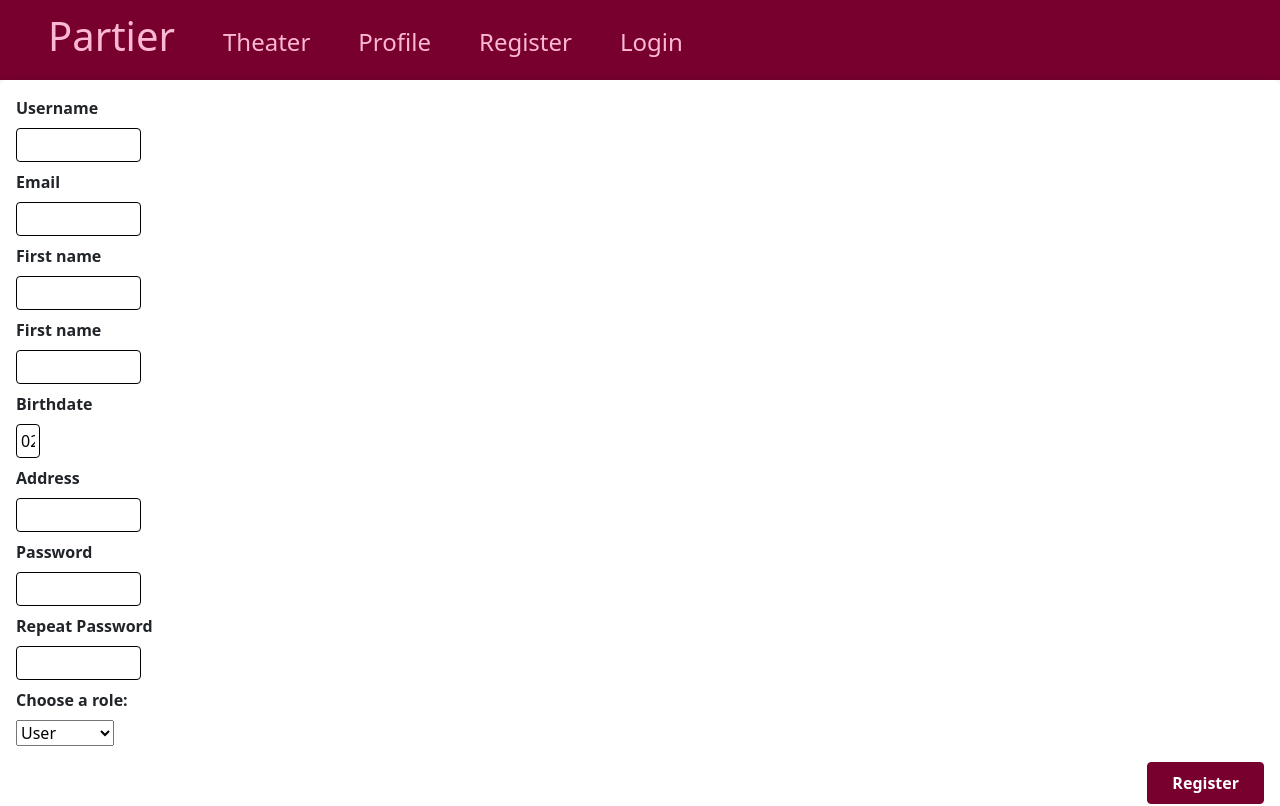
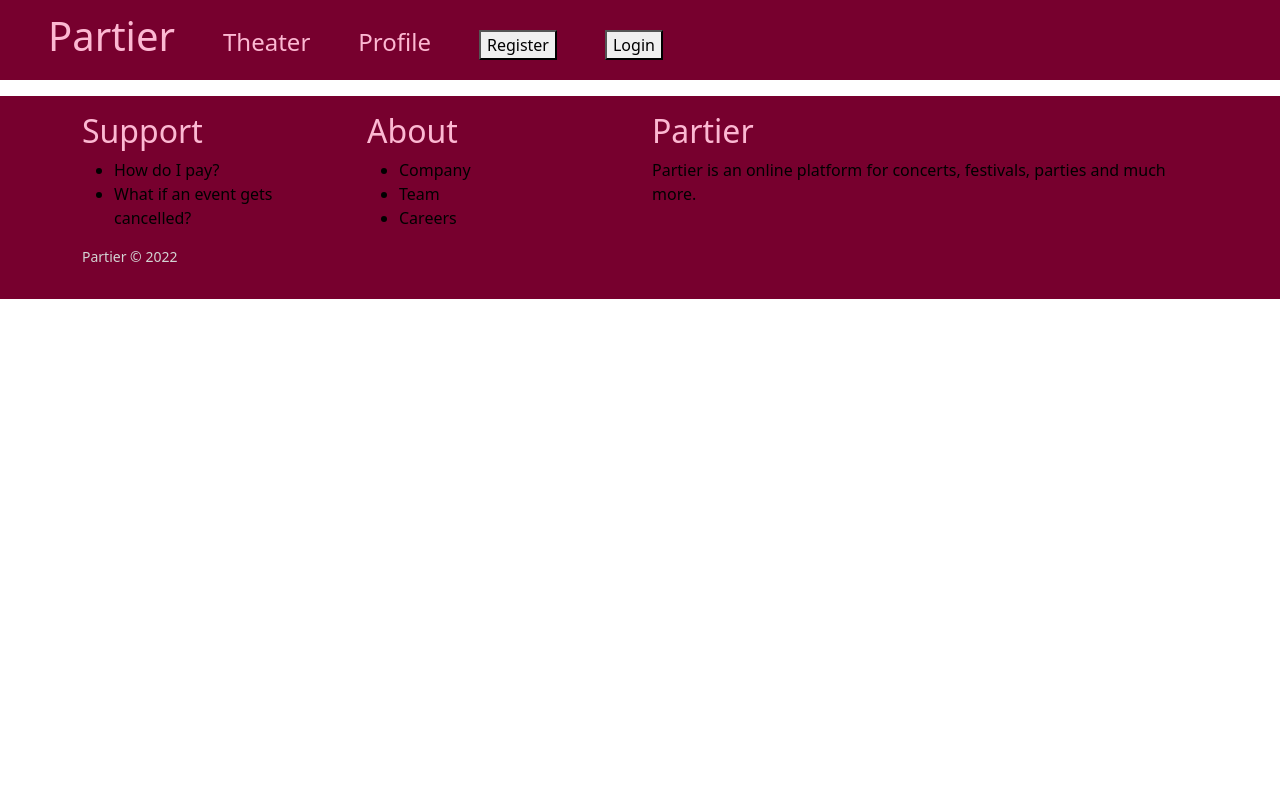
Before and after one commit to razvan6518/partier, a React (Create React App) app in the folder client/: page /register in a window 1280 px wide. Shown: the top 806 px of the page. Built offline with nearby package versions, Linux system fonts and the light colour scheme.

Commit message:
Add CSS to login register forms

```diff
--- a/client/package.json
+++ b/client/package.json
@@ -3,11 +3,12 @@
   "version": "0.1.0",
   "private": true,
   "dependencies": {
-    "jotai": "^1.3.1",
     "@testing-library/jest-dom": "^5.16.1",
     "@testing-library/react": "^12.1.2",
     "@testing-library/user-event": "^13.5.0",
     "bootstrap": "^5.1.3",
+    "jotai": "^1.3.1",
+    "node-sass": "^7.0.1",
     "react": "^17.0.2",
     "react-datepicker": "^4.6.0",
     "react-dom": "^17.0.2",
--- a/client/src/App.js
+++ b/client/src/App.js
@@ -5,7 +5,6 @@ import Theater from "./pages/Theater";
 import AllEvents from "./pages/AllEvents";
 import FooterPage from "./components/layout/Footer";
 import Event from "./pages/Event";
-import LoginPage from "./pages/Login";
 import RegisterPage from "./pages/Register";
 import AddEvent from "./pages/AddEvent";
 import UserProfilePage from "./pages/UserProfile";
@@ -20,7 +19,6 @@ function App() {
                 <Route path="/theater" element={<Theater/>} exact/>
                 <Route path="/profile" element={<UserProfilePage/>} exact/>
                 <Route path="/register" element={<RegisterPage/>} exact/>
-                <Route path="/login" element={<LoginPage/>} exact/>
                 <Route path="/add-event" element={<AddEvent/>} exact/>
             </Routes>
             <FooterPage/>
--- /dev/null
+++ b/client/src/components/layout/Login.css
@@ -0,0 +1,194 @@
+html {
+    height: 100%;
+}
+
+/*body {*/
+/*    margin:0;*/
+/*    padding:0;*/
+/*    font-family: sans-serif;*/
+/*    background: linear-gradient(#141e30, #243b55);*/
+/*}*/
+
+.login-box {
+    position: absolute;
+    top: 50%;
+    left: 50%;
+    width: 400px;
+    padding: 40px;
+    transform: translate(-50%, -50%);
+    background: rgba(0, 0, 0, 0.73);
+    box-sizing: border-box;
+    box-shadow: 0 15px 25px rgba(0, 0, 0, .6);
+    border-radius: 10px;
+}
+
+.login-box h2 {
+    margin: 0 0 30px;
+    padding: 0;
+    color: #fff;
+    text-align: center;
+}
+
+.login-box .user-box {
+    position: relative;
+}
+
+.login-box .user-box input {
+    width: 100%;
+    padding: 10px 0;
+    font-size: 16px;
+    color: #fff;
+    margin-bottom: 30px;
+    border: none;
+    border-bottom: 1px solid #fff;
+    outline: none;
+    background: transparent;
+}
+
+.login-box .user-box label {
+    position: absolute;
+    top: 0;
+    left: 0;
+    padding: 10px 0;
+    font-size: 16px;
+    color: #fff;
+    pointer-events: none;
+    transition: .5s;
+}
+
+.login-box .user-box input:focus ~ label,
+.login-box .user-box input:valid ~ label {
+    top: -20px;
+    left: 0;
+    color: #03e9f4;
+    font-size: 12px;
+}
+
+.login-box form a {
+    position: relative;
+    display: inline-block;
+    padding: 10px 20px;
+    color: #03e9f4;
+    font-size: 16px;
+    text-decoration: none;
+    text-transform: uppercase;
+    overflow: hidden;
+    transition: .5s;
+    margin-top: 40px;
+    letter-spacing: 4px
+}
+
+.login-box a:hover {
+    background: #03e9f4;
+    color: #fff;
+    border-radius: 5px;
+    box-shadow: 0 0 5px #03e9f4,
+    0 0 25px #03e9f4,
+    0 0 50px #03e9f4,
+    0 0 100px #03e9f4;
+}
+
+.login-box a span {
+    position: absolute;
+    display: block;
+}
+
+.login-box a span:nth-child(1) {
+    top: 0;
+    left: -100%;
+    width: 100%;
+    height: 2px;
+    background: linear-gradient(90deg, transparent, #03e9f4);
+    animation: btn-anim1 1s linear infinite;
+}
+
+
+a.disabled {
+    pointer-events: none;
+    cursor: default;
+}
+.wrong-input {
+    color: #ff0000 !important;
+}
+
+.wrong-input:nth-child(1) {
+    background: linear-gradient(90deg, transparent, #ff0000) !important;
+}
+
+.wrong-input:nth-child(2) {
+    background: linear-gradient(180deg, transparent, #ff0000) !important;
+}
+
+.wrong-input:nth-child(3) {
+    background: linear-gradient(270deg, transparent, #ff0000) !important;
+}
+
+.wrong-input:nth-child(4) {
+    background: linear-gradient(360deg, transparent, #ff0000) !important;
+}
+
+@keyframes btn-anim1 {
+    0% {
+        left: -100%;
+    }
+    50%, 100% {
+        left: 100%;
+    }
+}
+
+.login-box a span:nth-child(2) {
+    top: -100%;
+    right: 0;
+    width: 2px;
+    height: 100%;
+    background: linear-gradient(180deg, transparent, #03e9f4);
+    animation: btn-anim2 1s linear infinite;
+    animation-delay: .25s
+}
+
+@keyframes btn-anim2 {
+    0% {
+        top: -100%;
+    }
+    50%, 100% {
+        top: 100%;
+    }
+}
+
+.login-box a span:nth-child(3) {
+    bottom: 0;
+    right: -100%;
+    width: 100%;
+    height: 2px;
+    background: linear-gradient(270deg, transparent, #03e9f4);
+    animation: btn-anim3 1s linear infinite;
+    animation-delay: .5s
+}
+
+@keyframes btn-anim3 {
+    0% {
+        right: -100%;
+    }
+    50%, 100% {
+        right: 100%;
+    }
+}
+
+.login-box a span:nth-child(4) {
+    bottom: -100%;
+    left: 0;
+    width: 2px;
+    height: 100%;
+    background: linear-gradient(360deg, transparent, #03e9f4);
+    animation: btn-anim4 1s linear infinite;
+    animation-delay: .75s
+}
+
+@keyframes btn-anim4 {
+    0% {
+        bottom: -100%;
+    }
+    50%, 100% {
+        bottom: 100%;
+    }
+}
--- a/client/src/components/layout/LoginForm.js
+++ b/client/src/components/layout/LoginForm.js
@@ -1,10 +1,54 @@
 import {useRef} from "react";
-import Card from "../ui/Card";
-import classes from "./LoginFrom.module.css";
+import "./Login.css";
 
 function LoginForm(props) {
     const usernameInputRef = useRef();
     const passwordInputRef = useRef();
+
+    function LoginHandler(user) {
+        const myHeaders = new Headers();
+        myHeaders.append("Content-Type", "application/x-www-form-urlencoded");
+
+        const urlencoded = new URLSearchParams();
+        urlencoded.append("username", user.username);
+        urlencoded.append("password", user.password);
+
+        const requestOptions = {
+            method: 'POST',
+            headers: myHeaders,
+            body: urlencoded,
+            redirect: 'follow'
+        };
+
+        fetch("http://localhost:5000/login", requestOptions)
+            .then(response => response.text())
+            .then(result => {
+                result = JSON.parse(result);
+                window.localStorage.setItem("token", result.access_token);
+
+                const myHeaders = new Headers();
+
+                const requestOptions = {
+                    method: 'GET',
+                    headers: myHeaders,
+                    redirect: 'follow'
+                };
+
+                fetch("http://localhost:5000/api/users/name/"+user.username, requestOptions)
+                    .then(response => response.text())
+                    .then(result => {
+                        console.log("user fetch: ",result);
+                        localStorage.setItem("user", result);
+                        window.location.href = '/';
+                    })
+                    .catch(error => console.log('error', error));
+            })
+            .catch(error => {
+                    console.log('error', error)
+                    console.log("Wrong username or password !")
+                }
+            );
+    }
 
     function submitHandler(user) {
         user.preventDefault();
@@ -14,24 +58,39 @@ function LoginForm(props) {
 
         const userItem = {"username": enteredUsername, "password": enteredPassword}
 
-        props.onAuthUser(userItem)
+        LoginHandler(userItem);
     }
 
-    return (<Card>
-        <form className={classes.form} onSubmit={submitHandler}>
-            <div className={classes.control}>
-                <label htmlFor="username">Username</label>
-                <input type="username" required id="email" ref={usernameInputRef}/>
-            </div>
-            <div className={classes.control}>
-                <label htmlFor="password">Password</label>
-                <input type="password" required id="password" ref={passwordInputRef}/>
-            </div>
-            <div className={classes.actions}>
-                <button>Login</button>
-            </div>
-        </form>
-    </Card>)
+    if (!props.show){
+        return null;
+    }
+
+    return (<>
+        <div className="login-box">
+            <h2>Login</h2>
+            <form>
+                <div className="user-box">
+                    <input type="text" name="" required=""  ref={usernameInputRef}/>
+                        <label>Username</label>
+                </div>
+                <div className="user-box">
+                    <input type="password" name="" required="" ref={passwordInputRef}/>
+                        <label>Password</label>
+                </div>
+                <a href="#" onClick={submitHandler}>
+                    <span></span>
+                    <span></span>
+                    <span></span>
+                    <span></span>
+                    Submit
+                </a>
+                <a href="#" onClick={props.onClose}>
+                    X
+                </a>
+            </form>
+        </div>
+        </>
+    )
 }
 
 export default LoginForm;
--- a/client/src/components/layout/NavigationBar.js
+++ b/client/src/components/layout/NavigationBar.js
@@ -2,12 +2,12 @@ import {Link} from 'react-router-dom';
 import classes from './NavigationBar.module.css'
 import {useAtom} from "jotai";
 import {USER_ID} from "../STORE";
+import {useState} from "react";
+import LoginForm from "./LoginForm";
+import RegisterForm from "./RegisterFrom";
 
 function NavigationBar() {
 
-    // let userOrganiser = false;
-    // const [userId, setUserId] = useAtom(USER_ID);
-    // console.log("userID: " ,userId);
     let username = null;
     let role = null;
     try {
@@ -17,25 +17,8 @@ function NavigationBar() {
     } catch {
     }
 
-    // console.log("----->", username)
-    // console.log("----->",localStorage.getItem("user"));
-
-    // const myHeaders = new Headers();
-    // myHeaders.append("Authorization", "Bearer "+localStorage.getItem("token"));
-    //
-    // const requestOptions = {
-    //     method: 'GET',
-    //     headers: myHeaders,
-    //     redirect: 'follow'
-    // };
-    //
-    // fetch("http://localhost:5000/api/user/organiser", requestOptions)
-    //     .then(response => response.text())
-    //     .then(result => {
-    //         console.log("res: ", result)
-    //         // userOrganiser = result
-    //     })
-    //     .catch(error => console.log("error: ", error));
+    const [showLogin, setShowLogin] = useState(false);
+    const [showRegister, setShowRegister] = useState(false);
 
     return (
         <header className={classes.header}>
@@ -57,11 +40,13 @@ function NavigationBar() {
                     </li>
                     {username == null &&
                         <li>
-                            <Link to='/register'>Register</Link>
+                            <button onClick={() => setShowRegister(true)}>Register</button>
+                            <RegisterForm onClose={() => setShowRegister(false)} show={showRegister}/>
                         </li>}
                     {username == null &&
                         <li>
-                            <Link to='/login'>Login</Link>
+                            <button onClick={() => setShowLogin(true)}>Login</button>
+                            <LoginForm onClose={() => setShowLogin(false)} show={showLogin}/>
                         </li>
                     }
                     {role == 'ROLE_ORGANISER'&&
@@ -72,6 +57,7 @@ function NavigationBar() {
                 </ul>
             </nav>
         </header>
+
     )
 }
 
--- a/client/src/components/layout/RegisterFrom.js
+++ b/client/src/components/layout/RegisterFrom.js
@@ -1,98 +1,131 @@
-import {useRef} from "react";
-import DatePicker from "react-datepicker";
-import "react-datepicker/dist/react-datepicker.css";
 import {useState} from "react";
-
+import "./Login.css";
 import Card from "../ui/Card";
-import classes from "./LoginFrom.module.css";
 
 
 function RegisterForm(props) {
 
     const [password, setPassword] = useState("");
     const [repeatPassword, setRepeatPassword] = useState("");
-    const [firstName, setFirstName] = useState("");
-    const [lastName, setLastName] = useState("");
     const [email, setEmail] = useState("");
-    const [birthdate, setBirthdate] = useState(new Date());
-    const [address, setAddress] = useState("");
     const [username, setUsername] = useState("");
     const [role, setRole] = useState("ROLE_USER");
 
     (function () {
+        // TODO: add check for email(format, not in DB), username(a-z A-Z, not in DB) length etc...
+        let wrongInput = false;
+        if (email === "" || username === "") {
+            wrongInput = true;
+        }
+
         if (password !== "" && repeatPassword !== "") {
-            const regButton = document.querySelector("#registerButton");
-            if (password !== repeatPassword) {
+            if (password !== repeatPassword || wrongInput) {
                 console.log("no match");
-                regButton.disabled = true;
+                document.querySelector("#top-line").className = "wrong-input";
+                document.querySelector("#right-line").className = "wrong-input";
+                document.querySelector("#bottom-line").className = "wrong-input";
+                document.querySelector("#left-line").className = "wrong-input";
+                document.querySelector("#submit").className = "wrong-input";
+                document.querySelector("#submit").classList.add("disabled");
             } else {
-                regButton.disabled = false;
                 console.log("match");
+                document.querySelector("#top-line").className = "";
+                document.querySelector("#right-line").className = "";
+                document.querySelector("#bottom-line").className = "";
+                document.querySelector("#left-line").className = "";
+                document.querySelector("#submit").className = "";
             }
         }
-    }) ();
+    })();
+
+    async function RegisterHandler(user) {
+
+        let myHeaders = new Headers();
+        myHeaders.append("Content-Type", "application/json");
+
+        /** use in profile editor **/
+            // const date = user.birthdate;
+            // const now_utc =  Date.UTC(date.getUTCFullYear(), date.getUTCMonth(), date.getUTCDate(),
+            //     date.getUTCHours(), date.getUTCMinutes(), date.getUTCSeconds()).toString();
+
+        let raw = JSON.stringify({
+                "email": user.email,
+                "username": user.username,
+                "password": user.password,
+                "roles": [user.role]
+            });
+
+        let requestOptions = {
+            method: 'POST',
+            headers: myHeaders,
+            body: raw,
+            redirect: 'follow'
+        };
+
+        fetch("http://localhost:5000/api/user/save", requestOptions)
+            .then(response => response.text())
+            .then(result => {
+                window.location.href = '/';
+            })
+            .catch(error => console.log('error', error));
+
+    }
 
     function submitHandler(user) {
         user.preventDefault();
         const userItem = {
             "username": username,
             "email": email,
-            "firstName": firstName,
-            "lastName": lastName,
-            "birthdate": birthdate,
-            "address": address,
             "role": role,
             "password": password,
             "repeatedPassword": repeatPassword
         };
-        props.onRegisterUser(userItem);
+        RegisterHandler(userItem);
     }
 
+    if (!props.show)
+        return null;
+
+    // TODO: make role selector look good
     return (<Card>
-        <form className={classes.form} onSubmit={submitHandler}>
-            <div className={classes.control}>
-                <label htmlFor="username">Username</label>
-                <input type="username" required id="username" onChange={event => setUsername(event.target.value)}/>
+        <div className="login-box">
+            <h2>Login</h2>
+            <form>
+                <div className="user-box">
+                    <input type="text" name="" required="" onChange={event => setUsername(event.target.value)}/>
+                    <label>Username</label>
                 </div>
-            <div className={classes.control}>
-                <label htmlFor="email">Email</label>
-                <input type="email" required id="email" onChange={event => setEmail(event.target.value)}/>
+                <div className="user-box">
+                    <input type="text" name="" required="" onChange={event => setEmail(event.target.value)}/>
+                    <label>Email</label>
                 </div>
-            <div className={classes.control}>
-                <label htmlFor="firstName">First name</label>
-                <input type="firstName" required id="firstName" onChange={event => setFirstName(event.target.value)}/>
+                <div className="user-box">
+                    <input type="password" required="" id="password" onChange={event => setPassword(event.target.value)}/>
+                    <label>Password</label>
                 </div>
-            <div className={classes.control}>
-                <label htmlFor="lastName">First name</label>
-                <input type="lastName" required id="lastName" onChange={event => setLastName(event.target.value)}/>
+                <div className="user-box">
+                    <input type="password" required="" id="password" onChange={event => setRepeatPassword(event.target.value)}/>
+                    <label>Repeat Password</label>
                 </div>
-            <div className={classes.control}>
-                <label htmlFor="birthdate">Birthdate</label>
-                <DatePicker selected={birthdate} onChange={event => setBirthdate(event)} />
+                <div className="user-box">
+                    <select name="role" required="" id="role" onChange={event => setRole(event.target.value)}>
+                        <option aria-required="" value="ROLE_USER">User</option>
+                        <option aria-required="" value="ROLE_ORGANISER">Organiser</option>
+                    </select>
+                    {/*<label>Choose a role:</label>*/}
                 </div>
-            <div className={classes.control}>
-                <label htmlFor="address">Address</label>
-                <input type="address" required id="address" onChange={event => setAddress(event.target.value)}/>
+                <a href="#" id="submit" onClick={submitHandler}>
+                    <span id="top-line"/>
+                    <span id="right-line"/>
+                    <span id="bottom-line"/>
+                    <span id="left-line"/>
+                    Submit
+                </a>
+                <a href="#" onClick={props.onClose}>
+                    X
+                </a>
+            </form>
         </div>
-            <div className={classes.control} >
-                <label htmlFor="password">Password</label>
-                <input type="password" required id="password" onChange={event => setPassword(event.target.value)}/>
-            </div>
-            <div className={classes.control + " " + "passwd"}>
-                <label htmlFor="repeatPassword">Repeat Password</label>
-                <input type="password" required id="repeatPassword" onChange={event => setRepeatPassword(event.target.value)}/>
-            </div>
-            <div className={classes.control}>
-                <label htmlFor="role">Choose a role:</label>
-                <select name="role" id="role" onChange={event => setRole(event.target.value)}>
-                    <option value="ROLE_USER">User</option>
-                    <option value="ROLE_ORGANISER">Organiser</option>
-                </select>
-            </div>
-            <div className={classes.actions}>
-                <button id="registerButton">Register</button>
-            </div>
-        </form>
     </Card>)
 }
 
--- a/client/src/pages/Login.js
+++ /dev/null
@@ -1,63 +0,0 @@
-import LoginForm from "../components/layout/LoginForm";
-import {atom, useAtom} from "jotai";
-import {USER_ID} from "../components/STORE";
-
-
-function LoginPage() {
-
-    // const [userId, setUserId] = useAtom(USER_ID);
-
-    function LoginHandler(user) {
-
-        // setUserId("1111111111");
-
-        const myHeaders = new Headers();
-        myHeaders.append("Content-Type", "application/x-www-form-urlencoded");
-
-        const urlencoded = new URLSearchParams();
-        urlencoded.append("username", user.username);
-        urlencoded.append("password", user.password);
-
-        const requestOptions = {
-            method: 'POST',
-            headers: myHeaders,
-            body: urlencoded,
-            redirect: 'follow'
-        };
-
-        fetch("http://localhost:5000/login", requestOptions)
-            .then(response => response.text())
-            .then(result => {
-                result = JSON.parse(result);
-                window.localStorage.setItem("token", result.access_token);
-
-                const myHeaders = new Headers();
-
-                const requestOptions = {
-                    method: 'GET',
-                    headers: myHeaders,
-                    redirect: 'follow'
-                };
-
-                fetch("http://localhost:5000/api/users/name/"+user.username, requestOptions)
-                    .then(response => response.text())
-                    .then(result => {
-                        console.log("user fetch: ",result);
-                        localStorage.setItem("user", result);
-                        window.location.href = '/';
-                    })
-                    .catch(error => console.log('error', error));
-            })
-            .catch(error => {
-                    console.log('error', error)
-                    console.log("Wrong username or password !")
-                }
-            );
-    }
-
-    return (<section>
-        <LoginForm onAuthUser={LoginHandler}/>
-    </section>);
-}
-
-export default LoginPage;
```
Also changed, not shown: 1 other file (tests, documents, lock files or other folders). Lines whose indentation alone changed are shown as unchanged.
